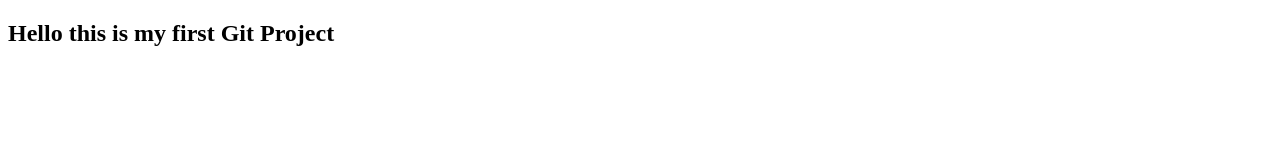
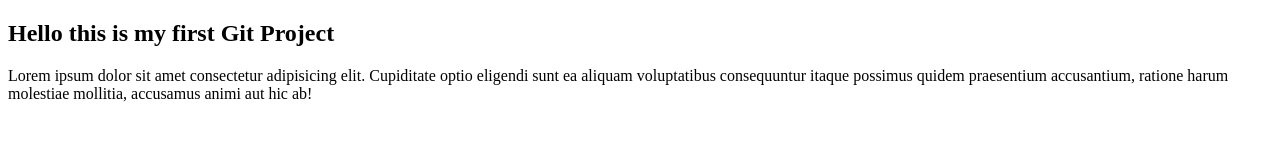
Before and after one commit to jatin-smb/admin, a plain HTML site: page index.html in a window 1280 px wide. Drawn offline with Linux system fonts and the light colour scheme.

Commit message:
Add Para

```diff
--- a/index.html
+++ b/index.html
@@ -7,6 +7,8 @@
 </head>
 <body>
     <h2>Hello this is my first Git Project</h2>
-
+    <p>
+        Lorem ipsum dolor sit amet consectetur adipisicing elit. Cupiditate optio eligendi sunt ea aliquam voluptatibus consequuntur itaque possimus quidem praesentium accusantium, ratione harum molestiae mollitia, accusamus animi aut hic ab!
+    </p>
 </body>
 </html>
```
